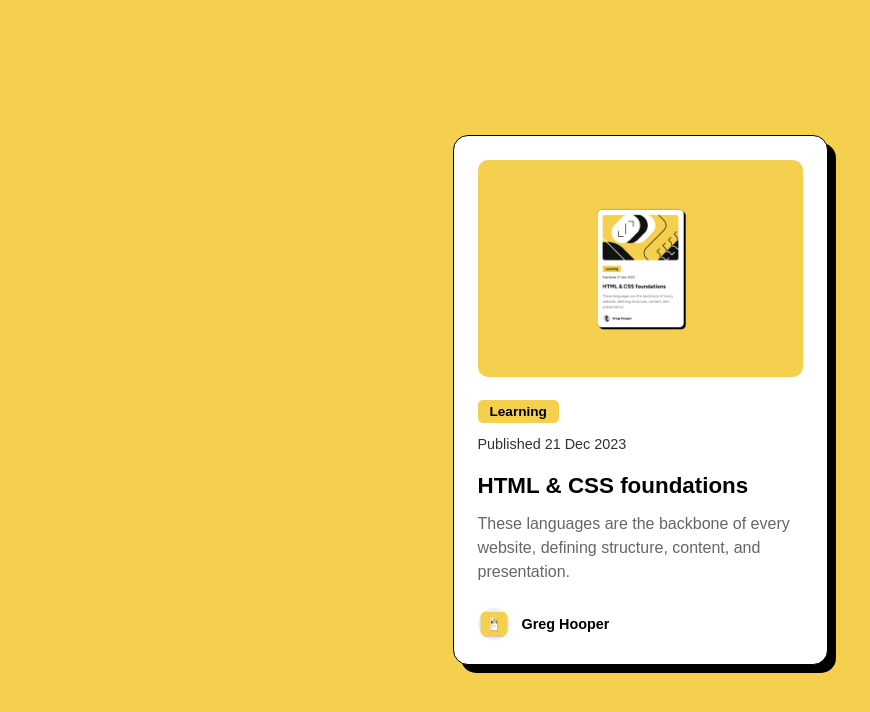
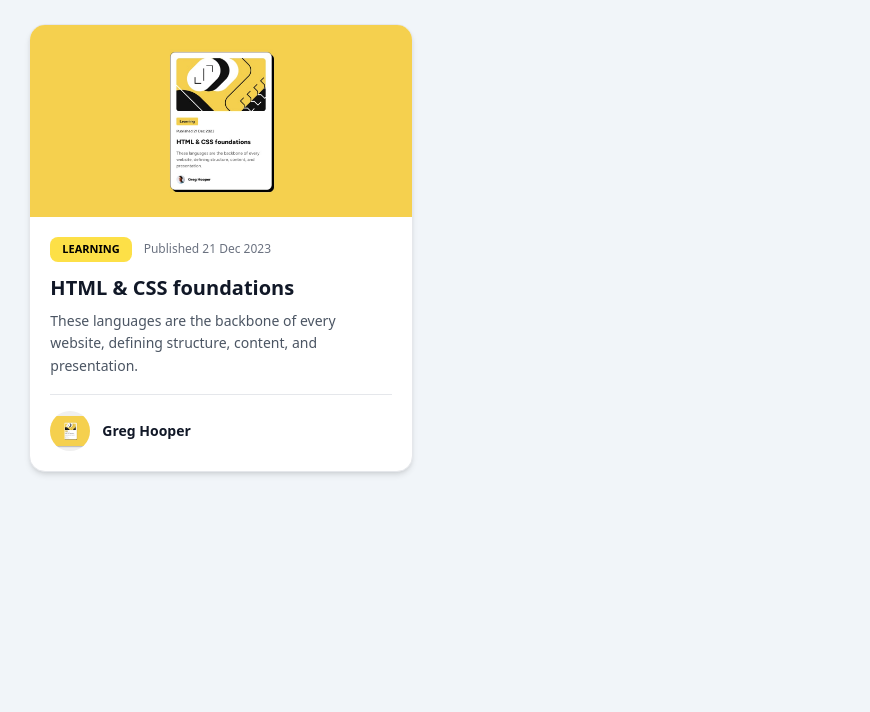
Before and after one commit to Mylesryan100/Blog-Card, a plain HTML site: page index.html in a window 1280 px wide. Shown: the whole page, without its empty margins (0-870 px from the left). Drawn offline with nearby package versions, Linux system fonts and the light colour scheme.

Commit message:
updated blog card

```diff
--- a/index.html
+++ b/index.html
@@ -1,29 +1,46 @@
 <!DOCTYPE html>
 <html lang="en">
 <head>
-  <meta charset="UTF-8">
-  <meta name="viewport" content="width=device-width, initial-scale=1.0">
-  <title>Blog Preview Card</title>
-  <link rel="stylesheet" href="style.css">
+  <meta charset="UTF-8" />
+  <meta name="viewport" content="width=device-width, initial-scale=1" />
+  <title>Blog Preview Card · Tailwind</title>
+  <script src="https://cdn.tailwindcss.com"></script>
 </head>
-<body>
-  <main class="card">
-    <img src="images/desktop-design.jpg" alt="design image" class="card-img">
+<body class="min-h-screen bg-slate-100 antialiased">
+  <main class="container mx-auto p-6">
+    <section class="grid grid-cols-1 sm:grid-cols-2 lg:grid-cols-3 gap-6 place-items-center">
+      <article class="w-full max-w-sm bg-white border border-gray-200 rounded-2xl shadow-md overflow-hidden hover:shadow-lg transition">
+        <img
+          src="images/desktop-design.jpg" alt="Preview of the blog card"
+          class="w-full h-48 object-cover"
+        />
 
-    <div class="card-content">
-      <span class="tag">Learning</span>
-      <p class="date">Published 21 Dec 2023</p>
+        <div class="p-5">
+          <div class="mb-3 flex items-center gap-3">
+            <span class="inline-block bg-yellow-300 text-black text-[11px] font-extrabold px-3 py-1 rounded-lg uppercase">
+              Learning
+            </span>
+            <time datetime="2023-12-21" class="text-xs text-gray-500">Published 21 Dec 2023</time>
+          </div>
 
-      <h1 class="title">HTML & CSS foundations</h1>
-      <p class="description">
-        These languages are the backbone of every website, defining structure, content, and presentation.
-      </p>
+          <h1 class="text-xl font-extrabold text-gray-900 mb-2">
+            HTML &amp; CSS foundations
+          </h1>
 
-      <div class="author">
-        <img src="images/preview.jpg" alt="Greg Hooper" class="author-img">
-        <p class="author-name">Greg Hooper</p>
-      </div>
-    </div>
+          <p class="text-sm text-gray-600 leading-relaxed">
+            These languages are the backbone of every website, defining structure, content, and presentation.
+          </p>
+
+          <div class="mt-4 flex items-center gap-3 border-t border-gray-200 pt-4">
+            <img
+              src="images/preview.jpg" alt="Portrait of Greg Hooper"
+              class="w-10 h-10 rounded-full object-cover"
+            />
+            <p class="text-sm font-semibold text-gray-900">Greg Hooper</p>
+          </div>
+        </div>
+      </article>
+    </section>
   </main>
 </body>
 </html>
```
